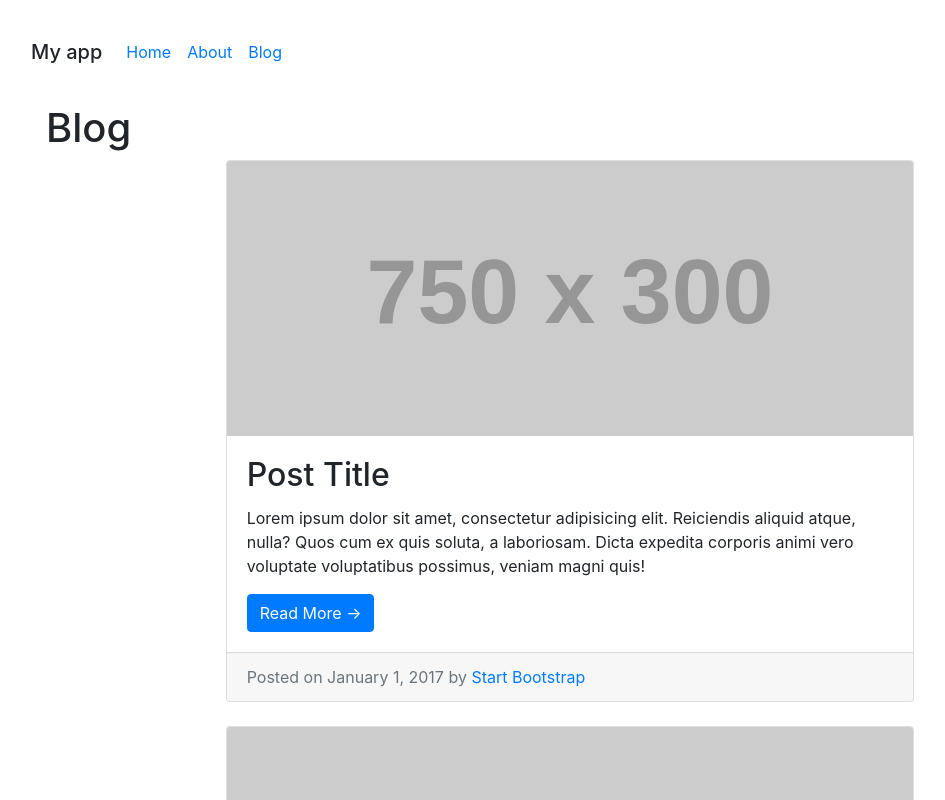
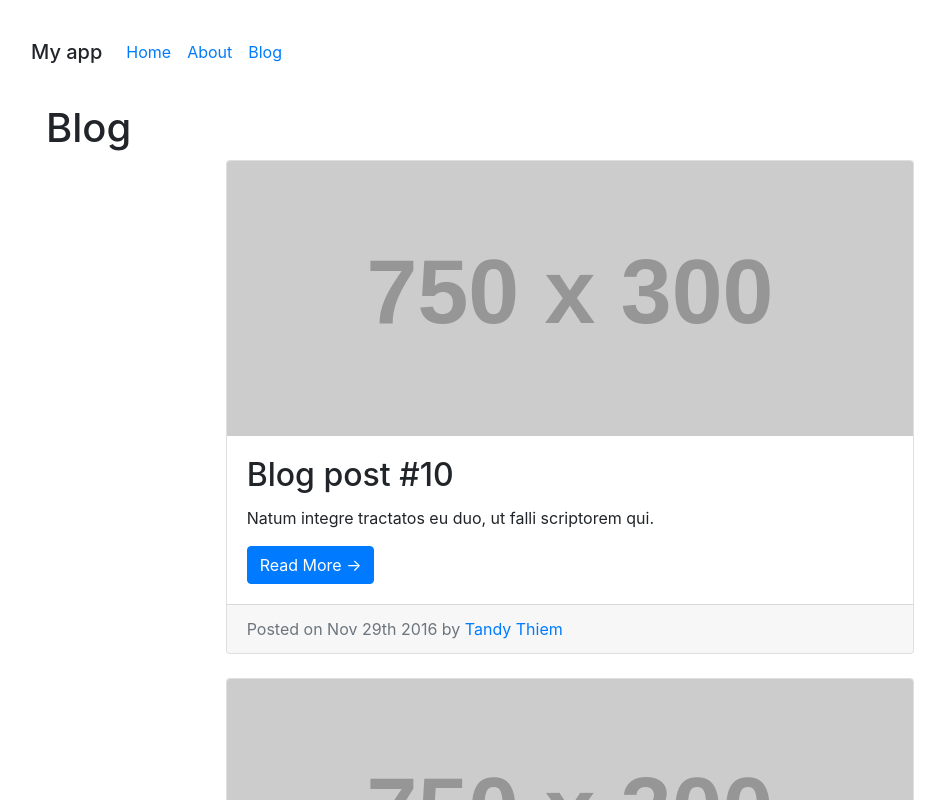
Before and after one commit to diogoaoliveira/telnyx-code-challenge, a React app: page /blog in a window 1280 px wide. Shown: the top 800 px of the page, without its empty margins (70-1015 px from the left). Built offline with nearby package versions, Linux system fonts and the light colour scheme; data requests are answered from the project's data file.

Commit message:
Post Component is now receiving data

```diff
--- a/package.json
+++ b/package.json
@@ -53,6 +53,7 @@
     "babel-runtime": "^6.26.0",
     "bootstrap": "^4.0.0-alpha.6",
     "classnames": "^2.2.5",
+    "moment": "^2.20.1",
     "prop-types": "^15.6.0",
     "react": "^16.2.0",
     "react-dom": "^16.2.0",
--- a/src/app/blog/Blog.jsx
+++ b/src/app/blog/Blog.jsx
@@ -5,6 +5,9 @@ import PostList from './post/PostList';
 import {
   getAllPosts
 } from '../../actions';
+import {
+  sortByNewestDate,
+} from '../../utils/helpers';
 
 class Blog extends React.Component {
   componentWillMount() {
@@ -12,6 +15,7 @@ class Blog extends React.Component {
   }
 
   render() {
+    console.log(this.props.posts)
     return (
       <div className='container'>
         <h1>Blog</h1>
@@ -27,7 +31,7 @@ class Blog extends React.Component {
 
 const mapStateToProps = ({ post }) => {
   return {
-    posts: post.postsData
+    posts: post.postsData.sort(sortByNewestDate)
   }
 }
 
--- a/src/app/blog/post/Post.jsx
+++ b/src/app/blog/post/Post.jsx
@@ -1,18 +1,21 @@
 import React, { Component } from 'react';
+import { Link } from 'react-router-dom';
+import moment from 'moment';
 
 class Post extends Component {
   render() {
+    const { post } = this.props;
     return (
       <div className='card mb-4'>
-        <img className='card-img-top' src='http://placehold.it/750x300' alt='Card image cap' />
+        <img className='card-img-top' src='http://placehold.it/750x300' alt={post.title} />
         <div className='card-body'>
-          <h2 className='card-title'>Post Title</h2>
-          <p className='card-text'>Lorem ipsum dolor sit amet, consectetur adipisicing elit. Reiciendis aliquid atque, nulla? Quos cum ex quis soluta, a laboriosam. Dicta expedita corporis animi vero voluptate voluptatibus possimus, veniam magni quis!</p>
-          <a href='#' className='btn btn-primary'>Read More &rarr;</a>
+          <h2 className='card-title'>{post.title}</h2>
+          <p className='card-text'>{post.description}</p>
+          <Link to={`/blog/${post.slug}`} className='btn btn-primary'>Read More &rarr;</Link>
         </div>
         <div className='card-footer text-muted'>
-          Posted on January 1, 2017 by
-          <a href='/blog'> Start Bootstrap</a>
+          Posted on {moment(post.publish_date).format('MMM Do YYYY')} by
+          <a href='/blog'> {post.author}</a>
         </div>
       </div>
     );
--- a/src/app/blog/post/PostList.jsx
+++ b/src/app/blog/post/PostList.jsx
@@ -2,7 +2,7 @@ import React from  'react';
 import Post from './Post';
 
 const PostList = (props) => (
-  props.posts.map((post, index) => <Post key={index} />)
+  props.posts.map((post, index) => <Post key={index} post={post} />)
 );
 
 export default PostList;
--- a/src/app/blog/post/comment/Comment.jsx
+++ b/src/app/blog/post/comment/Comment.jsx
@@ -1,10 +1,10 @@
 import React from 'react';
 
 const Comment = () => (
-  <div class="media mb-4">
-    <img class="d-flex mr-3 rounded-circle" src="http://placehold.it/50x50" alt="" />
-    <div class="media-body">
-      <h5 class="mt-0">Commenter Name</h5>
+  <div className="media mb-4">
+    <img className="d-flex mr-3 rounded-circle" src="http://placehold.it/50x50" alt="" />
+    <div className="media-body">
+      <h5 className="mt-0">Commenter Name</h5>
       Cras sit amet nibh libero, in gravida nulla. Nulla vel metus scelerisque ante sollicitudin. Cras purus odio, vestibulum in vulputate at, tempus viverra turpis. Fusce condimentum nunc ac nisi vulputate fringilla. Donec lacinia congue felis in faucibus.
     </div>
   </div>
--- /dev/null
+++ b/src/utils/helpers.js
@@ -0,0 +1,6 @@
+export function sortByNewestDate(postA, postB) {
+  const dateA = new Date(postA.publish_date);
+  const dateB = new Date(postB.publish_date);
+
+  return dateB.getTime() - dateA.getTime();
+}
```
Also changed, not shown: 1 other file (tests, documents, lock files or other folders).
